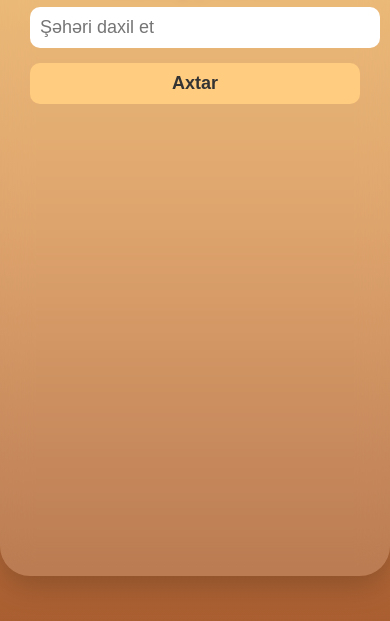
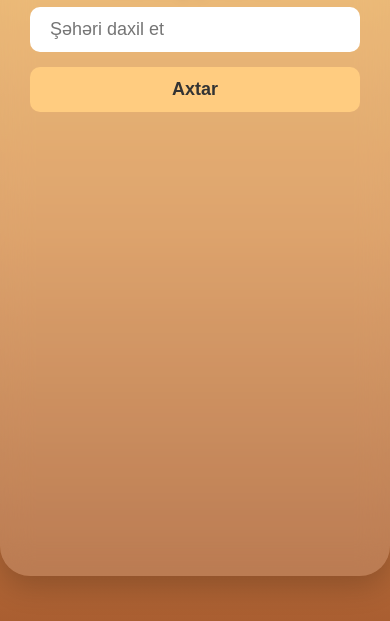
Before and after one commit to nesirresulzade/WeatherApp, a plain HTML site: page index.html in a window 390 px wide. Shown: the part 193-814 px from the top of the page. Drawn offline with Linux system fonts and the light colour scheme.

Commit message:
Update Responsive and Background

```diff
--- a/scr/style/index.css
+++ b/scr/style/index.css
@@ -21,12 +21,13 @@ body {
     transition: all 0.3s ease-in-out;
     min-height: 75vh;
 }
-.weather-card, .weather-forecast{
-    background: rgba(255, 255, 255, 0.2); /* Ağ rəngin 20% şəffaflığı */
+
+.weather-card, .weather-forecast {
+    background: rgba(255, 255, 255, 0.2);
     padding: 20px;
     border-radius: 15px;
-    backdrop-filter: blur(10px); /* Arxa planı blur edirik */
-    box-shadow: 0 5px 15px rgba(0, 0, 0, 0.2); /* Kölgə əlavə edirik */
+    backdrop-filter: blur(10px);
+    box-shadow: 0 5px 15px rgba(0, 0, 0, 0.2);
 }
 
 .time {
@@ -48,22 +49,23 @@ body {
     justify-content: center;
     margin-bottom: 20px;
     flex-wrap: wrap;
-    gap: 10px; /* add gap for responsive design */
+    gap: 10px;
+    width: 100%;
 }
 
 .search-container input {
-    padding: 10px;
+    padding: 12px 20px;
     font-size: 18px;
     border: none;
     border-radius: 10px;
-    margin-right: 10px;
     outline: none;
     width: 100%;
-    max-width: 250px; /* limit the input size */
+    max-width: 450px; /* input genişliyini 300px ilə məhdudlaşdırdıq */
+    box-sizing: border-box;
 }
 
 .search-container button {
-    padding: 10px 20px;
+    padding: 12px 20px;
     font-size: 18px;
     border: none;
     background: #ffcc80;
@@ -72,7 +74,8 @@ body {
     border-radius: 10px;
     cursor: pointer;
     width: 100%;
-    max-width: 150px; /* limit the button size */
+    max-width: 200px; /* button-u 200px ilə məhdudlaşdırdıq */
+    box-sizing: border-box;
 }
 
 .weather-forecast {
@@ -125,8 +128,17 @@ body {
         min-height: 70vh;
     }
 
-    .search-container input, .search-container button {
+    .search-container input,
+    .search-container button {
         font-size: 20px;
+    }
+
+    .search-container input {
+        max-width: 350px; /* input-u böyük ekranlarda 350px-ə qədər uzatdıq */
+    }
+
+    .search-container button {
+        max-width: 200px; /* button-u daha geniş etdik */
     }
 }
 
@@ -137,23 +149,29 @@ body {
         min-height: 75vh;
     }
 
-    .search-container input, .search-container button {
+    .search-container input,
+    .search-container button {
         font-size: 20px;
         padding: 12px 25px;
+    }
+
+    .search-container input {
+        max-width: 400px; /* input-u böyük ekranlarda daha da uzadıb genişləndirdik */
+    }
+
+    .search-container button {
+        max-width: 150px; /* button-u böyük ekranlarda 300px ilə məhdudlaşdırdıq */
     }
 }
 
 @media screen and (max-width: 768px) {
     .search-container {
-        flex-direction: column; /* stack the input and button */
-        gap: 15px; /* add gap between input and button */
+        flex-direction: column;
+        gap: 15px;
     }
 
-    .search-container input {
-        max-width: 100%;
-    }
-
+    .search-container input,
     .search-container button {
-        max-width: 100%;
+        max-width: 100%; /* kiçik ekranlarda input və button tam genişlikdə olacaq */
     }
 }
```
